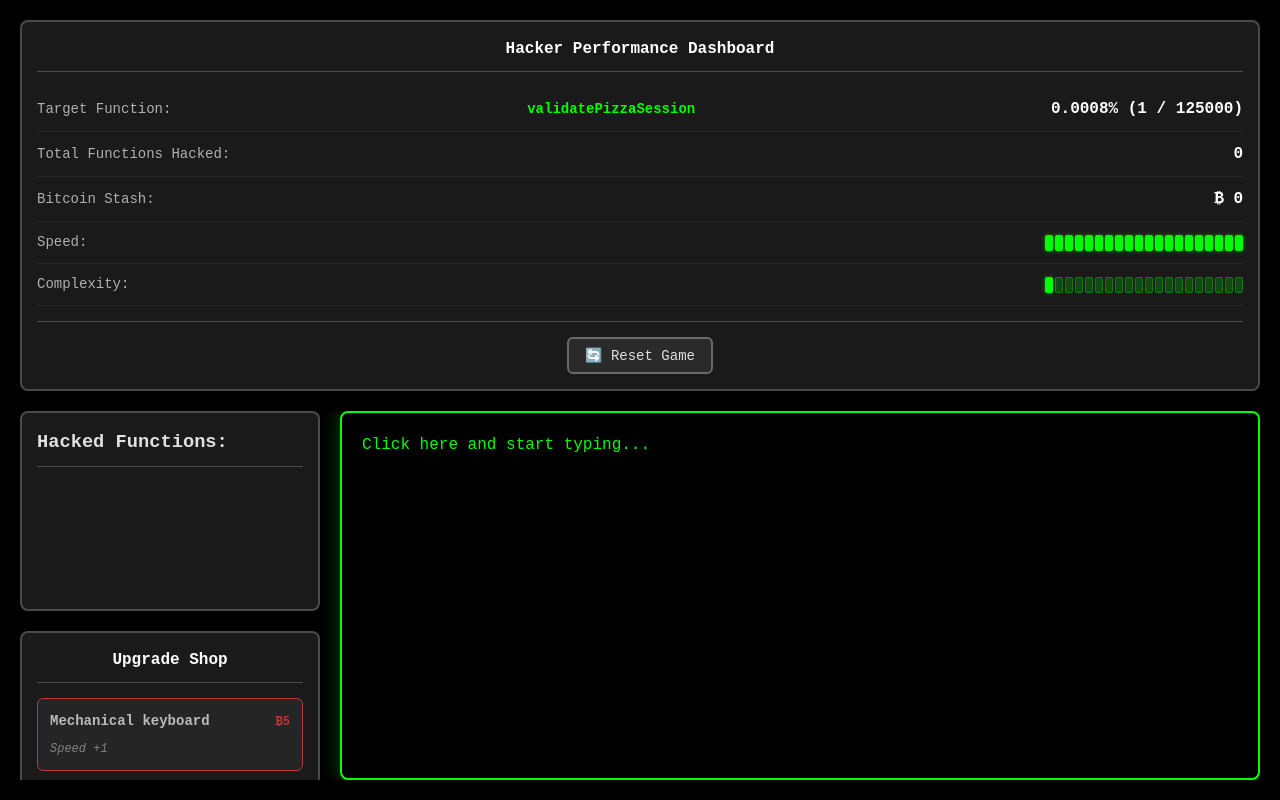
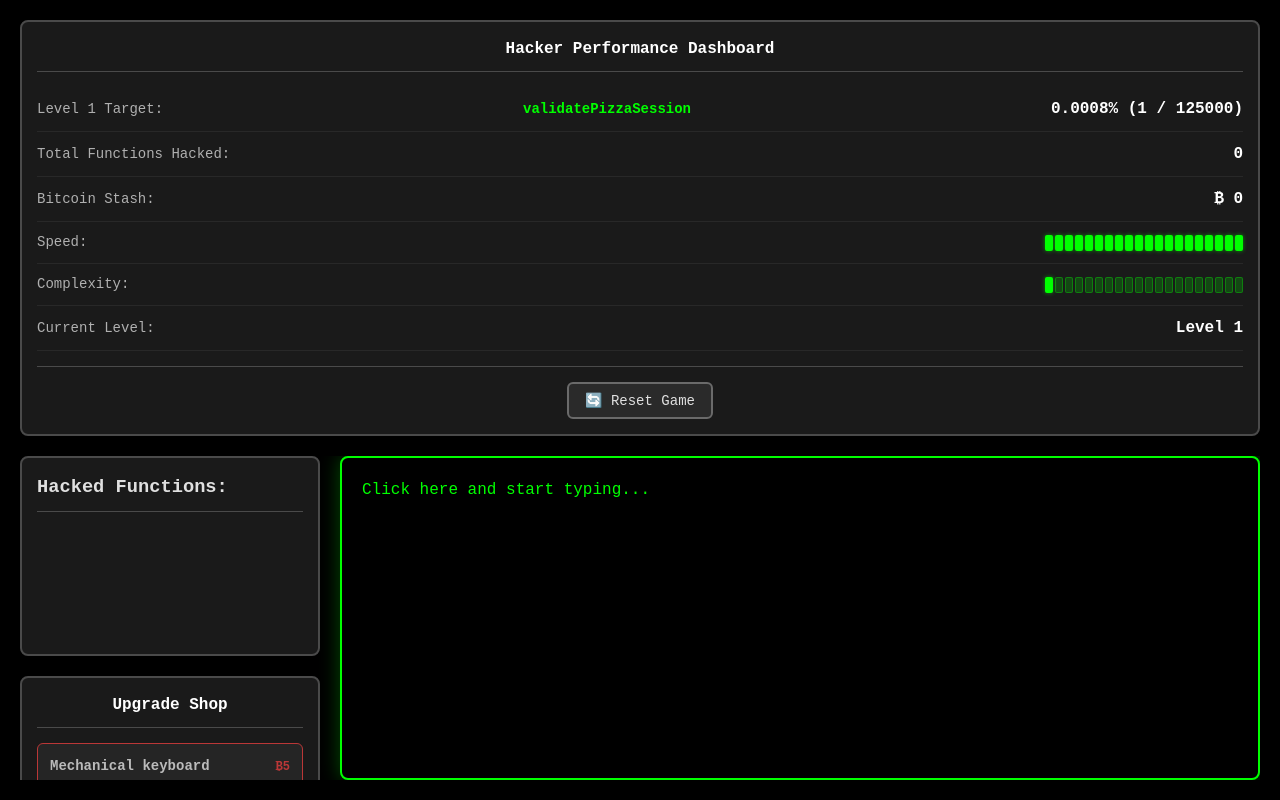
Before and after one commit to FantasticTDog/hacker, a React (Vite) app: page / in a window 1280 px wide. Built offline with nearby package versions, Linux system fonts and the light colour scheme.

Commit message:
feat: advance levels

```diff
--- a/src/App.tsx
+++ b/src/App.tsx
@@ -18,7 +18,6 @@ const App = () => {
     handleClick,
     handleBlur,
   } = useCodeGenerator();
-  console.log('visibleText', visibleText.length)
 
   const { winningFunction } = useGameStore();
 
--- a/src/components/Dashboard.tsx
+++ b/src/components/Dashboard.tsx
@@ -9,7 +9,7 @@ const Dashboard = () => {
     blockLength,
     money,
     winningFunction,
-    gameWon,
+    topicsLevel,
     resetGame
   } = useGameStore();
 
@@ -32,7 +32,7 @@ const Dashboard = () => {
     <div className="dashboard">
       <h3>Hacker Performance Dashboard</h3>
       <div className="metric">
-        <span className="metric-label">Target Function:</span>
+        <span className="metric-label">Level {topicsLevel + 1} Target:</span>
         <span className="metric-value target-function">{winningFunction || 'Loading...'}</span>
         <span className="metric-value probability">{probability.percentage}% (1 / {probability.totalCombinations})</span>
       </div>
@@ -52,11 +52,10 @@ const Dashboard = () => {
         <span className="metric-label">Complexity:</span>
         <span className="metric-value">{renderProgressBar(blockLength)}</span>
       </div>
-      {gameWon && (
-        <div className="victory-message">
-          🎉 MISSION ACCOMPLISHED! 🎉
-        </div>
-      )}
+      <div className="metric">
+        <span className="metric-label">Current Level:</span>
+        <span className="metric-value">Level {topicsLevel + 1}</span>
+      </div>
       <div className="dashboard-actions">
         <button
           className="reset-button"
--- a/src/hooks/useCodeGenerator.ts
+++ b/src/hooks/useCodeGenerator.ts
@@ -48,6 +48,7 @@ export const useCodeGenerator = () => {
     removeVerb,
     removeNoun,
     removeTopic,
+    advanceLevel,
   } = useGameStore();
 
   const probability = useProbability();
@@ -160,17 +161,10 @@ export const useCodeGenerator = () => {
       addToVisibleText('\n');
       setIsTyping(false);
 
-      // Complete the function (this handles money and win condition)
+      // Complete the function (this handles money and level progression)
       if (generatedFunctions.length > 0) {
         const lastFunction = generatedFunctions[generatedFunctions.length - 1];
         completeFunction(lastFunction.functionName);
-
-        // Check win condition
-        if (lastFunction.functionName === winningFunction && !gameWon) {
-          alert(
-            `🎉 HACKER VICTORY! You successfully hacked: ${winningFunction}! 🎉`
-          );
-        }
       }
     }
   }, [
--- a/src/stores/gameStore.ts
+++ b/src/stores/gameStore.ts
@@ -11,7 +11,7 @@ const INITIALIZED = true
 const INITIAL_SPEED = 20
 const INITIAL_COMPLEXITY = 1
 const MAX_FUNCTIONS_HISTORY = 250
-const MAX_TEXT_LENGTH = 10000
+const MAX_TEXT_LENGTH = 3000
 
 interface GameState {
   // Core game state
@@ -61,6 +61,9 @@ interface GameState {
   removeVerb: () => void;
   removeNoun: () => void;
   removeTopic: () => void;
+
+  // Level progression
+  advanceLevel: () => void;
 }
 
 const getMoneyPerFunction = (blockLength: number) => {
@@ -92,13 +95,17 @@ export const useGameStore = create<GameState>()(
 
       // Actions
       completeFunction: (functionName: string) => {
-        const { blockLength, winningFunction, gameWon } = get();
+        const { blockLength, winningFunction } = get();
         const moneyEarned = getMoneyPerFunction(blockLength);
 
         set((state) => ({
-          money: state.money + moneyEarned,
-          gameWon: !gameWon && functionName === winningFunction
+          money: state.money + moneyEarned
         }));
+
+        // Check if this is the winning function
+        if (functionName === winningFunction) {
+          get().advanceLevel();
+        }
       },
 
       buySpeedUpgrade: () => {
@@ -216,9 +223,26 @@ export const useGameStore = create<GameState>()(
             topics: state.topics.filter(t => t !== topicArrayToRemove)
           }));
         }
+            },
+
+      advanceLevel: () => {
+        const { topicsLevel } = get();
+        const newLevel = topicsLevel + 1;
+
+        if (topics[newLevel]) {
+          const winningParts = getRandomFunctionName(functionVerbs, functionNouns, topics[newLevel]);
+          set({
+            topicsLevel: newLevel,
+            topics: topics[newLevel],
+            winningFunction: formatFunctionName(winningParts),
+            winningFunctionParts: winningParts,
+            functionVerbs: functionVerbs,
+            functionNouns: functionNouns,
+          });
+        }
       },
 
-  resetGame: () => {
+      resetGame: () => {
     const winningParts = getRandomFunctionName(functionVerbs, functionNouns, topics[0]);
     set({
       money: 0,
```
